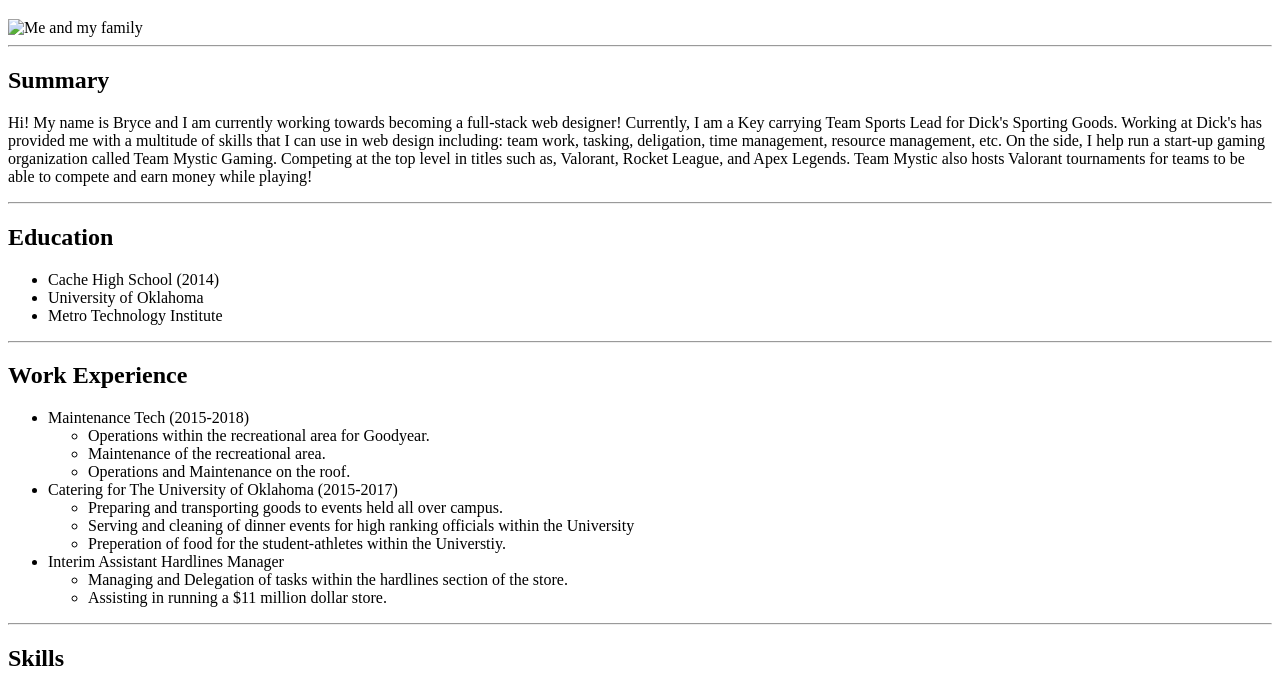
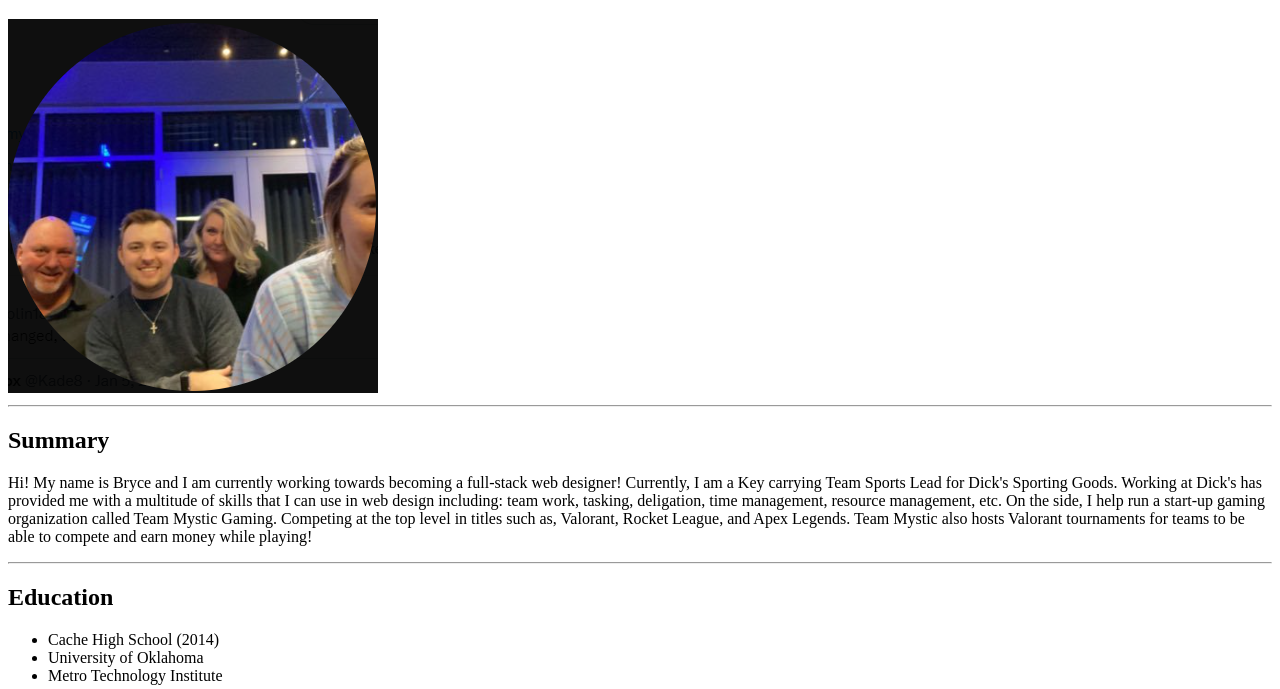
Before and after one commit to BBalin/html-portfolio, a plain HTML site: page index.html in a window 1280 px wide. Shown: the part 61-750 px from the top of the page. Drawn offline with Linux system fonts and the light colour scheme.

Commit message:
Update index.html
Changed Image source

```diff
--- a/index.html
+++ b/index.html
@@ -7,7 +7,7 @@
 </head>
 <body>
     <h1>Bryce Bolin</h1>
-    <img src="./Screenshot 2023-07-27 105944.png" alt="Me and my family">
+    <img src="./Images/Screenshot 2023-07-27 105944.png" alt="Me and my family">
     <hr>
     <h2>Summary</h2>
     <p>Hi! My name is Bryce and I am currently working towards becoming a full-stack web designer! Currently, I am a Key carrying Team Sports Lead for Dick's Sporting Goods. Working at Dick's has provided me with a multitude of skills that I can use in web design including: team work, tasking, deligation, time management, resource management, etc.
```
